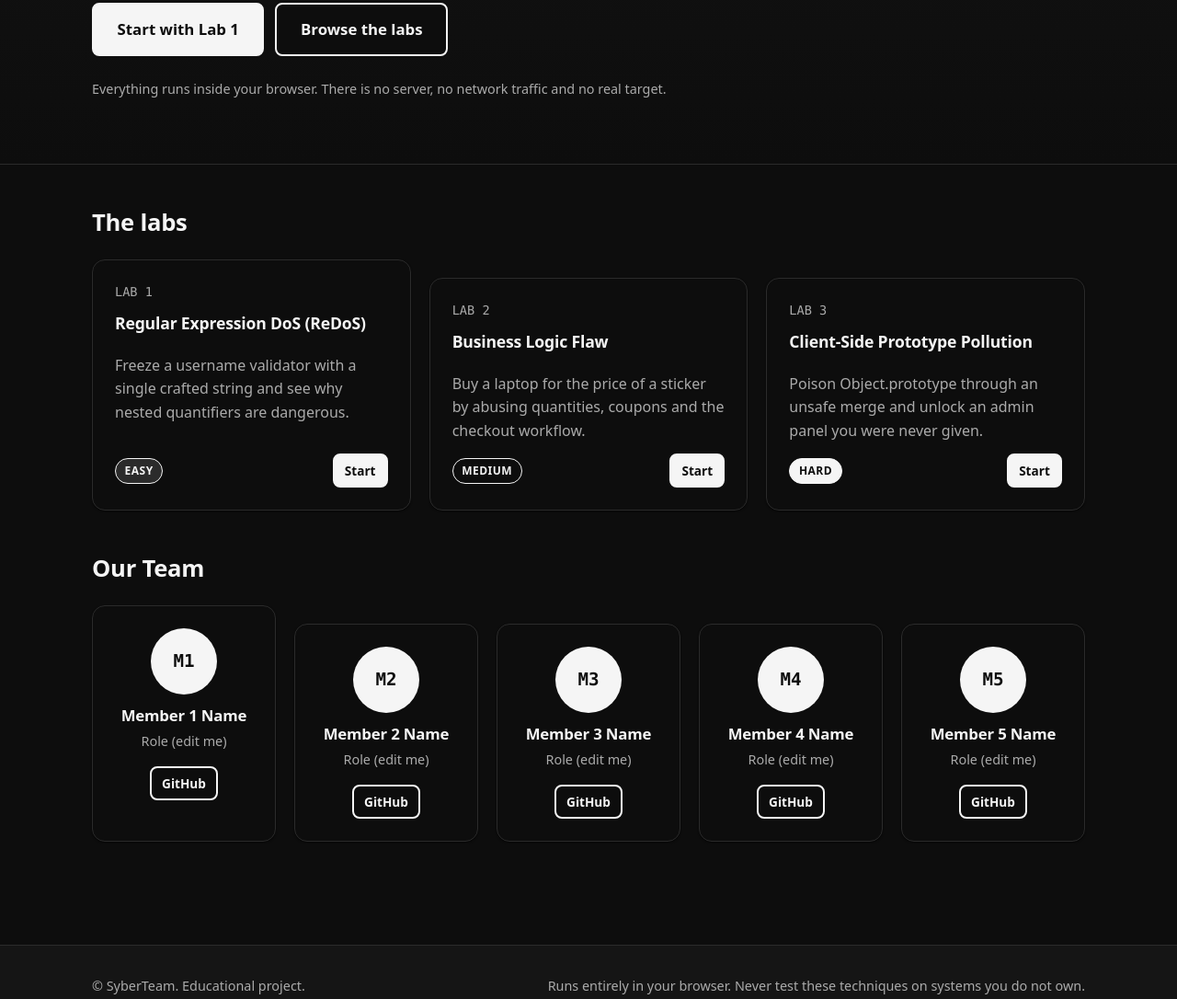
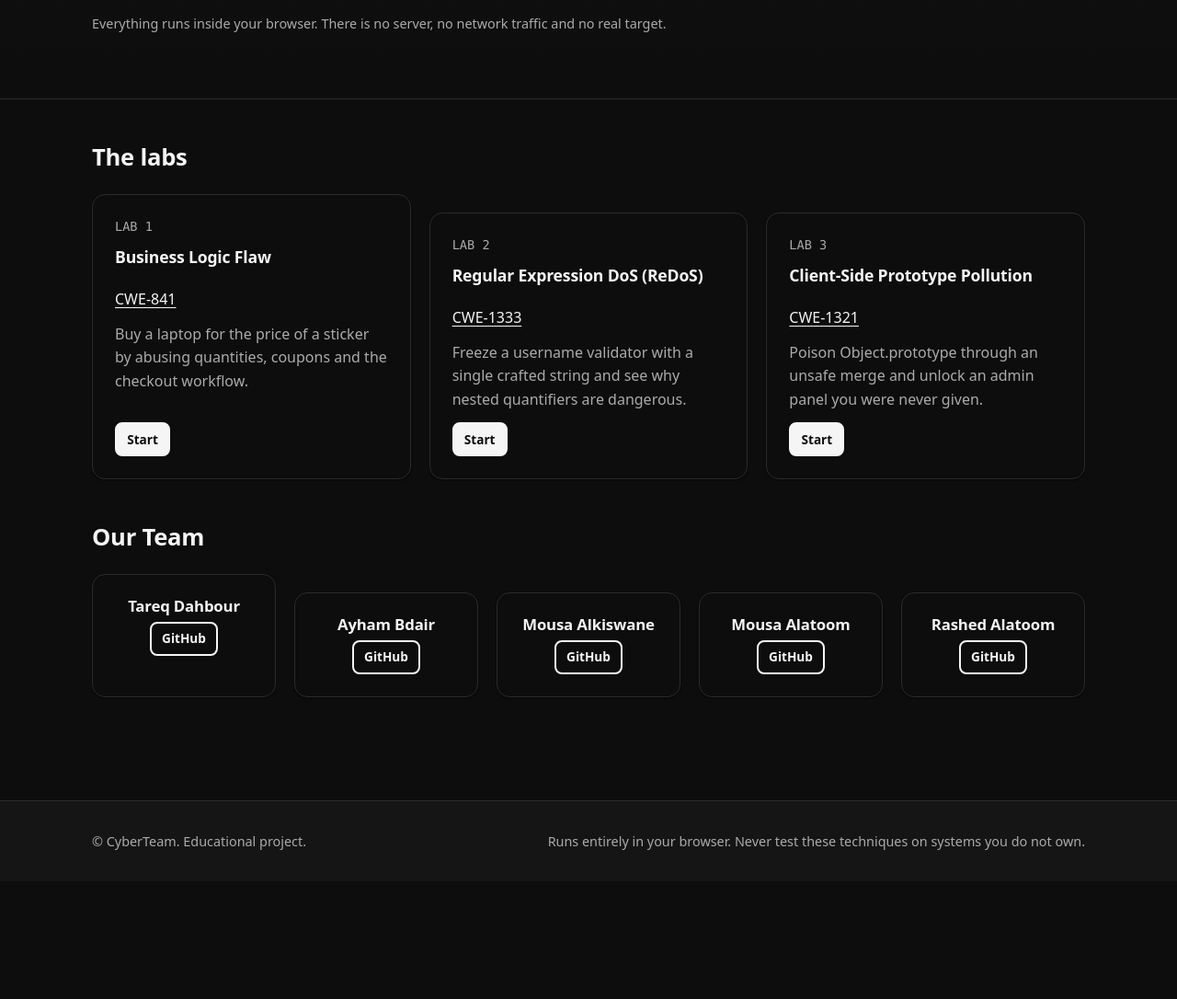
Before and after one commit to TareqDahbour/Final-Project, a plain HTML site: page index.html in a window 1280 px wide. Shown: the part 460-1546 px from the top of the page at 92% size. After the commit the page ends 1418 px from the top, so only its background shows below. Drawn offline with Linux system fonts and the light colour scheme.

Commit message:
Update index.html

```diff
--- a/index.html
+++ b/index.html
@@ -3,8 +3,8 @@
 <head>
   <meta charset="utf-8">
   <meta name="viewport" content="width=device-width, initial-scale=1">
-  <title>SyberTeam | Learn web security by breaking it safely</title>
-  <meta name="description" content="SyberTeam is a hands-on web security training site. Exploit three vulnerabilities in a safe sandbox, then flip a switch to see the fix stop them.">
+  <title>CyberTeam | Learn web security by breaking it safely</title>
+  <meta name="description" content="CyberTeam is a hands-on web security training site. Exploit three vulnerabilities in a safe sandbox, then flip a switch to see the fix stop them.">
   <link rel="stylesheet" href="style.css">
   <script src="script.js" defer></script>
 </head>
@@ -13,13 +13,13 @@
 
   <header class="site-header">
     <div class="container nav">
-      <a class="brand" href="index.html" aria-label="SyberTeam home"><span class="brand-mark" aria-hidden="true">S</span>SyberTeam</a>
+      <a class="brand" href="index.html" aria-label="CyberTeam home"><span class="brand-mark" aria-hidden="true">C</span>CyberTeam</a>
       <button class="nav-toggle" type="button" aria-expanded="false" aria-controls="nav-links">Menu</button>
       <nav aria-label="Main">
         <ul id="nav-links" class="nav-links">
           <li><a href="index.html" data-nav="home">Home</a></li>
-          <li><a href="redos-lesson.html" data-nav="lab1">Lab 1</a></li>
-          <li><a href="logic-lesson.html" data-nav="lab2">Lab 2</a></li>
+          <li><a href="logic-lesson.html" data-nav="lab1">Lab 1</a></li>
+          <li><a href="redos-lesson.html" data-nav="lab2">Lab 2</a></li>
           <li><a href="proto-lesson.html" data-nav="lab3">Lab 3</a></li>
         </ul>
       </nav>
@@ -29,9 +29,8 @@
   <main id="main">
     <section class="hero" aria-labelledby="hero-title">
       <div class="container">
-        <span class="eyebrow">// web security academy</span>
-        <h1 id="hero-title">SyberTeam</h1>
-        <p class="lead">Learn three real web vulnerabilities by exploiting them yourself in a safe sandbox, then flip one switch to see exactly how the fix stops the same attack.</p>
+        <h1 id="hero-title">CyberTeam</h1>
+        <p class="lead">Learn and try Business Logic Flaw, ReDoS and Client-Side Prototype Pollution vulnerabilities!</p>
         <ul class="hero-steps" aria-label="How each lab works">
           <li>1. Read the lesson</li>
           <li>2. Exploit the lab</li>
@@ -39,7 +38,6 @@
           <li>4. Retry and watch it fail</li>
         </ul>
         <div class="hero-actions">
-          <a class="btn btn-primary btn-lg" href="redos-lesson.html">Start with Lab 1</a>
           <a class="btn btn-outline btn-lg" href="#labs">Browse the labs</a>
         </div>
         <p class="muted" style="margin-top:1.5rem;font-size:0.9rem;">Everything runs inside your browser. There is no server, no network traffic and no real target.</p>
@@ -50,34 +48,34 @@
       <div class="container">
         <h2 id="labs-title" class="section-title">The labs</h2>
         <div class="grid-3">
-          <article class="card card-hover lab-card" data-lab="redos">
+          <article class="card card-hover lab-card" data-lab="logic">
             <span class="lab-num">LAB 1</span>
-            <h3>Regular Expression DoS (ReDoS)</h3>
-            <p>Freeze a username validator with a single crafted string and see why nested quantifiers are dangerous.</p>
+            <h3>Business Logic Flaw</h3>
+            <a class="cwe-tag" href="https://cwe.mitre.org/data/definitions/841.html" target="_blank" rel="noopener noreferrer">CWE-841</a>
+            <p>Buy a laptop for the price of a sticker by abusing quantities, coupons and the checkout workflow.</p>
             <div class="card-foot">
-              <span class="badge badge-mid">Easy</span>
               <span class="solved-tag" hidden>&#10003; Solved</span>
-              <a class="btn btn-primary btn-sm" href="redos-lesson.html">Start</a>
+              <a class="btn btn-primary btn-sm" href="logic-lesson.html">Start</a>
             </div>
           </article>
 
-          <article class="card card-hover lab-card" data-lab="logic">
+          <article class="card card-hover lab-card" data-lab="redos">
             <span class="lab-num">LAB 2</span>
-            <h3>Business Logic Flaw</h3>
-            <p>Buy a laptop for the price of a sticker by abusing quantities, coupons and the checkout workflow.</p>
+            <h3>Regular Expression DoS (ReDoS)</h3>
+            <a class="cwe-tag" href="https://cwe.mitre.org/data/definitions/1333.html" target="_blank" rel="noopener noreferrer">CWE-1333</a>
+            <p>Freeze a username validator with a single crafted string and see why nested quantifiers are dangerous.</p>
             <div class="card-foot">
-              <span class="badge">Medium</span>
               <span class="solved-tag" hidden>&#10003; Solved</span>
-              <a class="btn btn-primary btn-sm" href="logic-lesson.html">Start</a>
+              <a class="btn btn-primary btn-sm" href="redos-lesson.html">Start</a>
             </div>
           </article>
 
           <article class="card card-hover lab-card" data-lab="proto">
             <span class="lab-num">LAB 3</span>
             <h3>Client-Side Prototype Pollution</h3>
+            <a class="cwe-tag" href="https://cwe.mitre.org/data/definitions/1321.html" target="_blank" rel="noopener noreferrer">CWE-1321</a>
             <p>Poison Object.prototype through an unsafe merge and unlock an admin panel you were never given.</p>
             <div class="card-foot">
-              <span class="badge badge-solid">Hard</span>
               <span class="solved-tag" hidden>&#10003; Solved</span>
               <a class="btn btn-primary btn-sm" href="proto-lesson.html">Start</a>
             </div>
@@ -90,36 +88,26 @@
       <div class="container">
         <h2 id="team-title" class="section-title">Our Team</h2>
         <div class="team-grid">
-          <!-- Edit each member's name, role and GitHub link below. -->
+          <!-- Edit each member's name and GitHub link below. -->
           <article class="card member">
-            <div class="avatar" aria-hidden="true">M1</div>
-            <h3>Member 1 Name</h3>
-            <p class="role">Role (edit me)</p>
-            <a class="btn btn-outline btn-sm" href="https://github.com/username1" target="_blank" rel="noopener noreferrer">GitHub</a>
+            <h3>Tareq Dahbour</h3>
+            <a class="btn btn-outline btn-sm" href="https://github.com/TareqDahbour" target="_blank" rel="noopener noreferrer">GitHub</a>
           </article>
           <article class="card member">
-            <div class="avatar" aria-hidden="true">M2</div>
-            <h3>Member 2 Name</h3>
-            <p class="role">Role (edit me)</p>
-            <a class="btn btn-outline btn-sm" href="https://github.com/username2" target="_blank" rel="noopener noreferrer">GitHub</a>
+            <h3>Ayham Bdair</h3>
+            <a class="btn btn-outline btn-sm" href="https://github.com/ayhambdair" target="_blank" rel="noopener noreferrer">GitHub</a>
           </article>
           <article class="card member">
-            <div class="avatar" aria-hidden="true">M3</div>
-            <h3>Member 3 Name</h3>
-            <p class="role">Role (edit me)</p>
-            <a class="btn btn-outline btn-sm" href="https://github.com/username3" target="_blank" rel="noopener noreferrer">GitHub</a>
+            <h3>Mousa Alkiswane</h3>
+            <a class="btn btn-outline btn-sm" href="https://github.com/mousa-alkiswane" target="_blank" rel="noopener noreferrer">GitHub</a>
           </article>
           <article class="card member">
-            <div class="avatar" aria-hidden="true">M4</div>
-            <h3>Member 4 Name</h3>
-            <p class="role">Role (edit me)</p>
-            <a class="btn btn-outline btn-sm" href="https://github.com/username4" target="_blank" rel="noopener noreferrer">GitHub</a>
+            <h3>Mousa Alatoom</h3>
+            <a class="btn btn-outline btn-sm" href="https://github.com/mousaalatoom" target="_blank" rel="noopener noreferrer">GitHub</a>
           </article>
           <article class="card member">
-            <div class="avatar" aria-hidden="true">M5</div>
-            <h3>Member 5 Name</h3>
-            <p class="role">Role (edit me)</p>
-            <a class="btn btn-outline btn-sm" href="https://github.com/username5" target="_blank" rel="noopener noreferrer">GitHub</a>
+            <h3>Rashed Alatoom</h3>
+            <a class="btn btn-outline btn-sm" href="https://github.com/ralotoom" target="_blank" rel="noopener noreferrer">GitHub</a>
           </article>
         </div>
       </div>
@@ -128,7 +116,7 @@
 
   <footer class="site-footer">
     <div class="container">
-      <span>&copy; SyberTeam. Educational project.</span>
+      <span>&copy; CyberTeam. Educational project.</span>
       <span>Runs entirely in your browser. Never test these techniques on systems you do not own.</span>
     </div>
   </footer>
```
